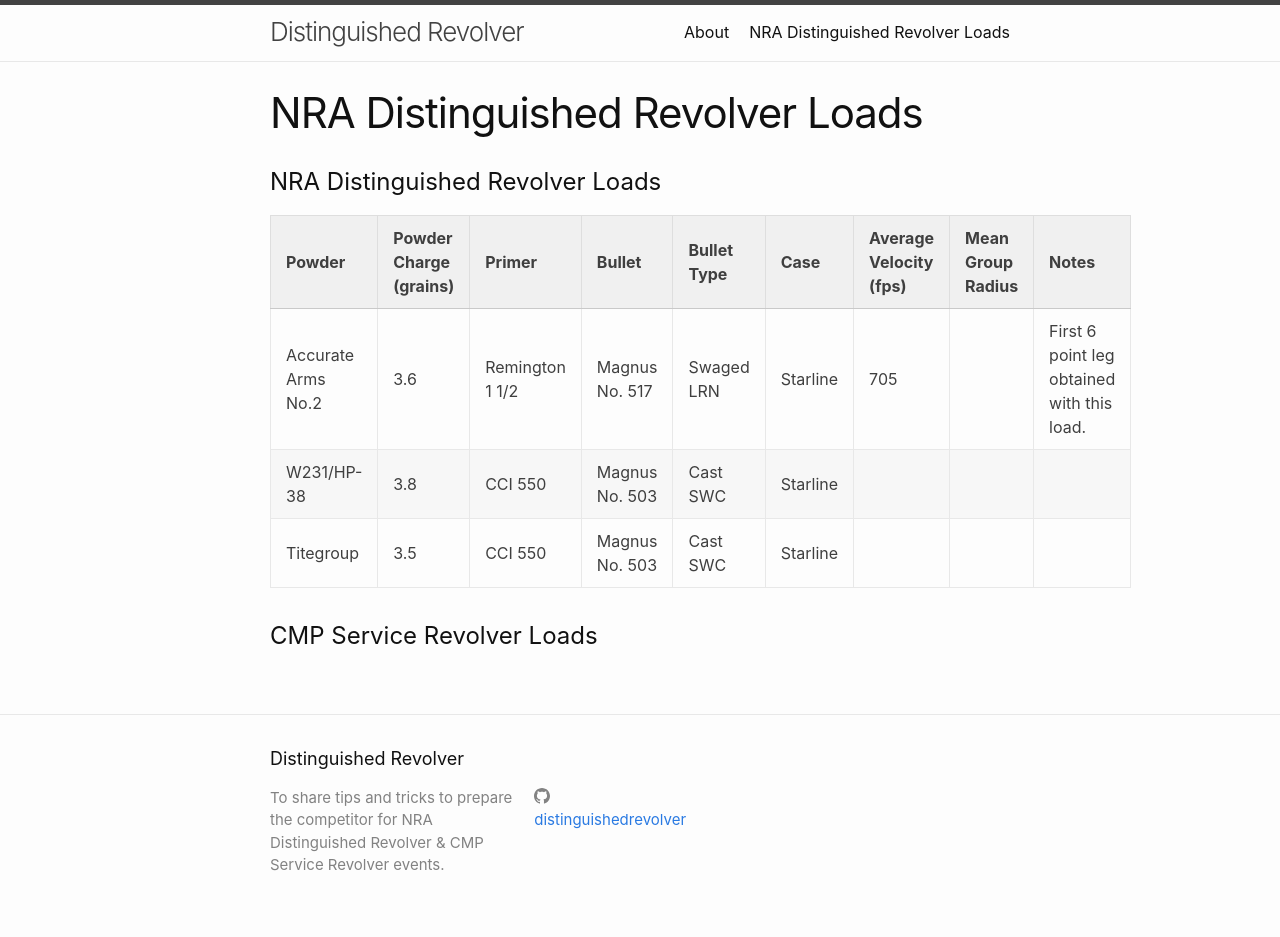
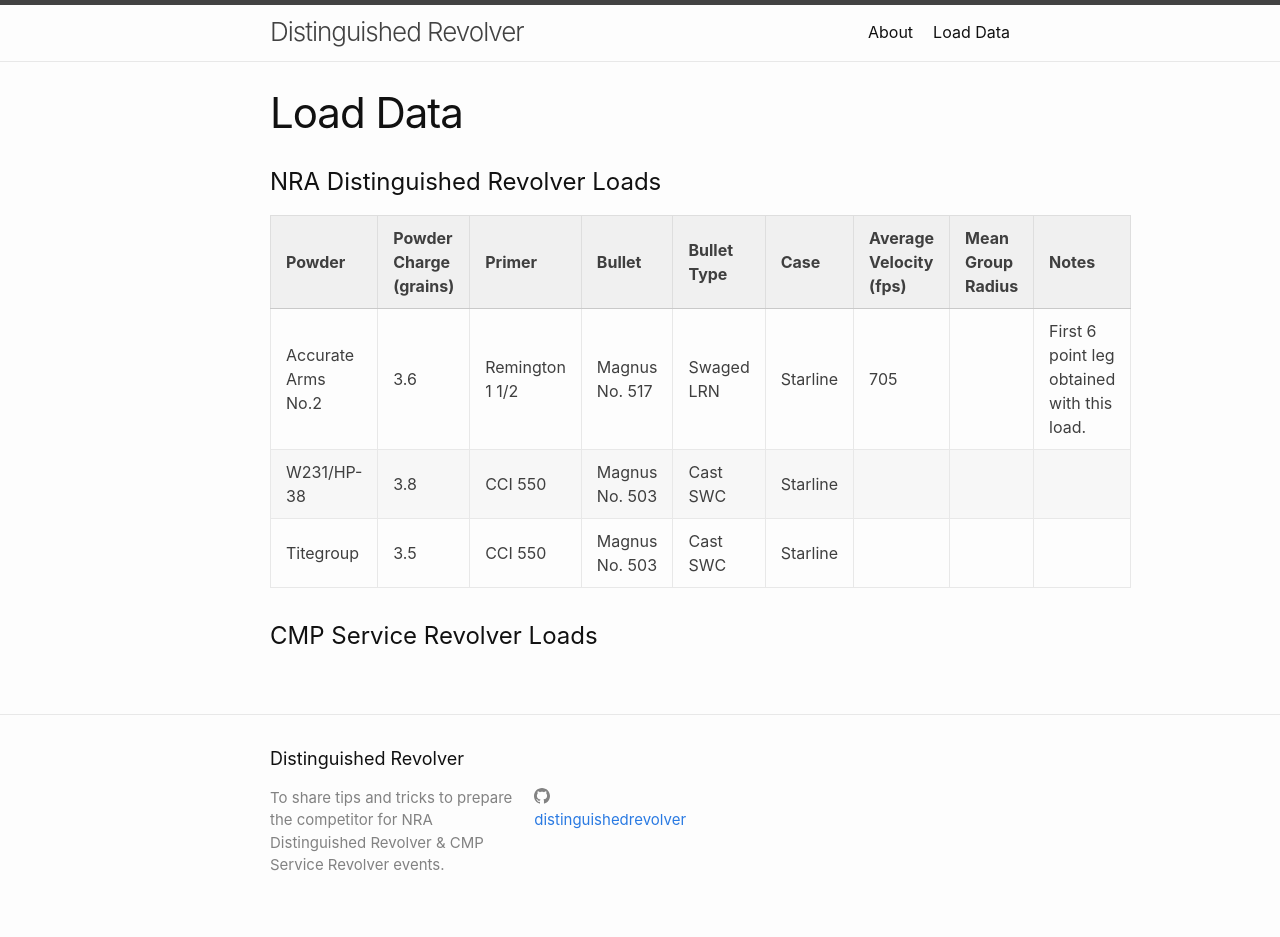
Before and after one commit to distinguishedrevolver/distinguishedrevolver.github.io, a Jekyll site: the page built from load_data.md, in a window 1280 px wide. Built offline with Jekyll 4.4.1, drawn with Linux system fonts in a browser that asks for light colours; our own code applies the rules of GitHub Pages for plain Markdown files.

Commit message:
Update load_data.md

```diff
--- a/load_data.md
+++ b/load_data.md
@@ -1,5 +1,6 @@
 ---
 layout: page
+title: Load Data
 permalink: /load_data/
 ---
 
```
